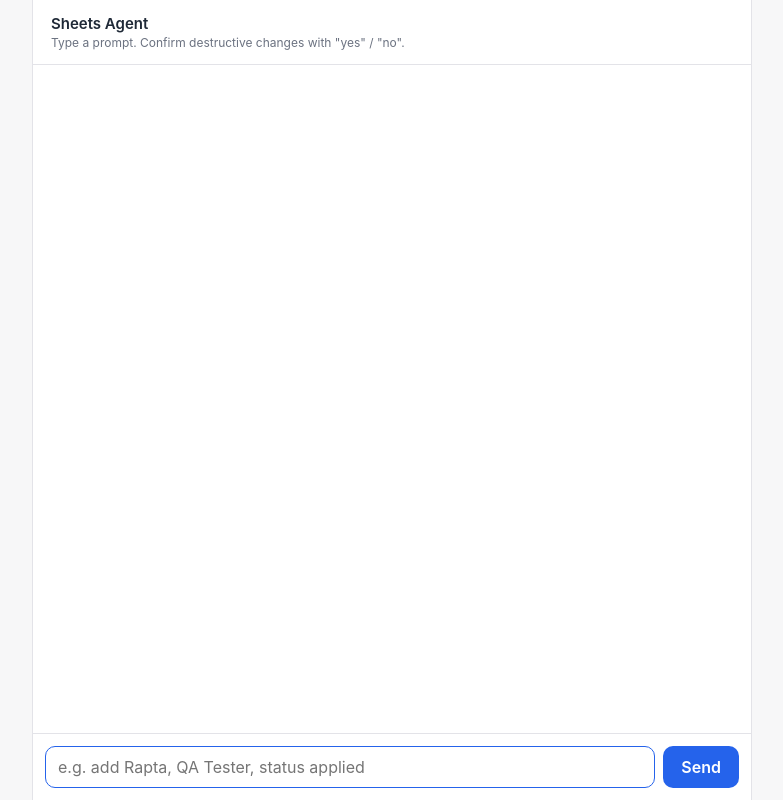
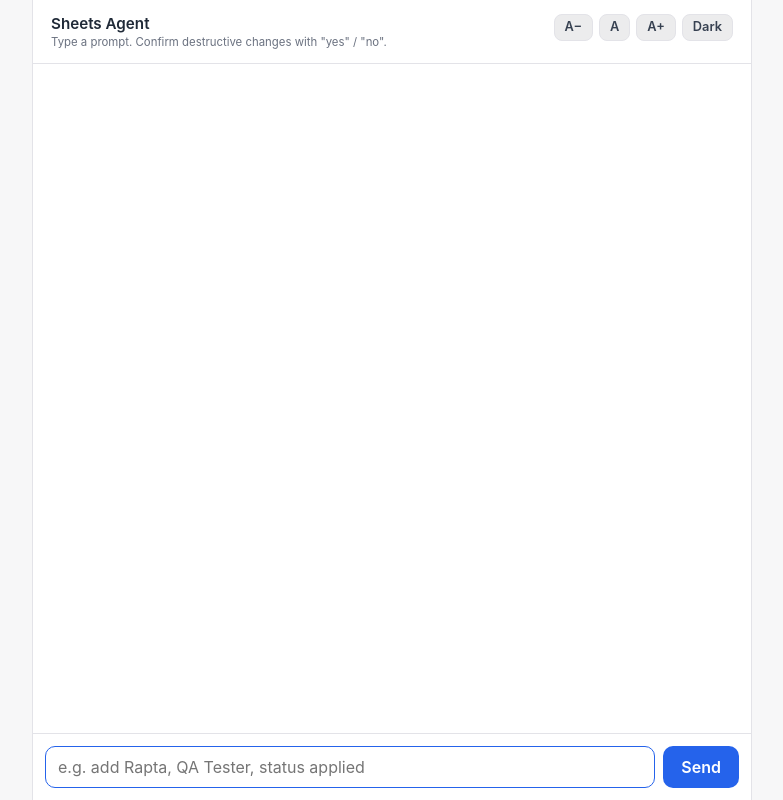
Before and after one commit to rafaelipuente/Google-sheets-agent, a plain HTML site: page sheets_agent/static/index.html in a window 1280 px wide. Shown: the whole page, without its empty margins (248-1031 px from the left). Drawn offline with Linux system fonts and the light colour scheme.

Commit message:
feat: add dark mode toggle and text-size zoom to web UI

```diff
--- a/sheets_agent/static/index.html
+++ b/sheets_agent/static/index.html
@@ -14,6 +14,21 @@
       --agent: #f0f1f3;
       --agent-text: #1f2937;
       --muted: #6b7280;
+      --ctrl-bg: #ececed;
+      --ctrl-text: #374151;
+      --font-scale: 1;
+    }
+    html.dark {
+      --bg: #17171b;
+      --panel: #222228;
+      --border: #393941;
+      --user: #3b82f6;
+      --user-text: #ffffff;
+      --agent: #2f2f37;
+      --agent-text: #e6e7eb;
+      --muted: #9aa0aa;
+      --ctrl-bg: #34343c;
+      --ctrl-text: #d7d9de;
     }
     * { box-sizing: border-box; }
     html, body { height: 100%; margin: 0; }
@@ -33,14 +48,32 @@
       background: var(--panel);
       border-left: 1px solid var(--border);
       border-right: 1px solid var(--border);
+      font-size: calc(16px * var(--font-scale));
     }
     header {
+      display: flex;
+      align-items: flex-start;
+      justify-content: space-between;
+      gap: 12px;
       padding: 14px 18px;
       border-bottom: 1px solid var(--border);
+    }
+    header .title { font-weight: 600; font-size: 0.95em; }
+    header small { display: block; color: var(--muted); font-weight: 400; font-size: 0.75em; margin-top: 2px; }
+    .controls { display: flex; align-items: center; gap: 6px; flex-shrink: 0; }
+    .ctrl {
+      padding: 6px 10px;
+      border: 1px solid var(--border);
+      border-radius: 8px;
+      background: var(--ctrl-bg);
+      color: var(--ctrl-text);
+      font: inherit;
+      font-size: 0.8em;
       font-weight: 600;
-      font-size: 15px;
+      cursor: pointer;
+      line-height: 1;
     }
-    header small { display: block; color: var(--muted); font-weight: 400; font-size: 12px; margin-top: 2px; }
+    .ctrl:hover { border-color: var(--user); }
     #messages {
       flex: 1;
       overflow-y: auto;
@@ -53,7 +86,7 @@
     .msg.user { align-self: flex-end; background: var(--user); color: var(--user-text); border-bottom-right-radius: 4px; }
     .msg.agent { align-self: flex-start; background: var(--agent); color: var(--agent-text); border-bottom-left-radius: 4px; }
     .msg.agent a { color: var(--user); }
-    .msg .link { display: block; margin-top: 8px; font-size: 13px; }
+    .msg .link { display: block; margin-top: 8px; font-size: 0.82em; }
     .msg.pending { color: var(--muted); font-style: italic; }
     form {
       display: flex;
@@ -69,10 +102,12 @@
       border: 1px solid var(--border);
       border-radius: 10px;
       font: inherit;
-      max-height: 140px;
+      background: var(--panel);
+      color: var(--agent-text);
+      max-height: 160px;
     }
     #input:focus { outline: none; border-color: var(--user); }
-    button {
+    #send {
       padding: 0 18px;
       border: none;
       border-radius: 10px;
@@ -82,14 +117,22 @@
       font-weight: 600;
       cursor: pointer;
     }
-    button:disabled { opacity: 0.5; cursor: default; }
+    #send:disabled { opacity: 0.5; cursor: default; }
   </style>
 </head>
 <body>
   <div class="app">
     <header>
-      Sheets Agent
-      <small>Type a prompt. Confirm destructive changes with "yes" / "no".</small>
+      <div class="title">
+        Sheets Agent
+        <small>Type a prompt. Confirm destructive changes with "yes" / "no".</small>
+      </div>
+      <div class="controls">
+        <button id="zoomOut" class="ctrl" type="button" title="Smaller text" aria-label="Decrease text size">A&minus;</button>
+        <button id="zoomReset" class="ctrl" type="button" title="Reset text size" aria-label="Reset text size">A</button>
+        <button id="zoomIn" class="ctrl" type="button" title="Larger text" aria-label="Increase text size">A+</button>
+        <button id="themeToggle" class="ctrl" type="button" title="Toggle dark mode" aria-label="Toggle dark mode">Dark</button>
+      </div>
     </header>
     <div id="messages"></div>
     <form id="form">
@@ -103,7 +146,34 @@
     const form = document.getElementById("form");
     const input = document.getElementById("input");
     const sendBtn = document.getElementById("send");
+    const themeToggle = document.getElementById("themeToggle");
 
+    // ---- preferences: dark mode + text zoom (persisted) ----
+    const MIN_SCALE = 0.8, MAX_SCALE = 1.8, STEP = 0.1;
+    let scale = parseFloat(localStorage.getItem("sa-scale")) || 1;
+
+    function applyScale() {
+      scale = Math.min(MAX_SCALE, Math.max(MIN_SCALE, Math.round(scale * 10) / 10));
+      document.documentElement.style.setProperty("--font-scale", scale);
+      localStorage.setItem("sa-scale", scale);
+    }
+    function applyTheme(dark) {
+      document.documentElement.classList.toggle("dark", dark);
+      themeToggle.textContent = dark ? "Light" : "Dark";
+      localStorage.setItem("sa-theme", dark ? "dark" : "light");
+    }
+
+    applyScale();
+    applyTheme(localStorage.getItem("sa-theme") === "dark");
+
+    document.getElementById("zoomIn").addEventListener("click", () => { scale += STEP; applyScale(); });
+    document.getElementById("zoomOut").addEventListener("click", () => { scale -= STEP; applyScale(); });
+    document.getElementById("zoomReset").addEventListener("click", () => { scale = 1; applyScale(); });
+    themeToggle.addEventListener("click", () => {
+      applyTheme(!document.documentElement.classList.contains("dark"));
+    });
+
+    // ---- chat ----
     function addMessage(text, role, sheetUrl) {
       const el = document.createElement("div");
       el.className = "msg " + role;
@@ -124,7 +194,7 @@
 
     function autoGrow() {
       input.style.height = "auto";
-      input.style.height = Math.min(input.scrollHeight, 140) + "px";
+      input.style.height = Math.min(input.scrollHeight, 160) + "px";
     }
     input.addEventListener("input", autoGrow);
 
```
